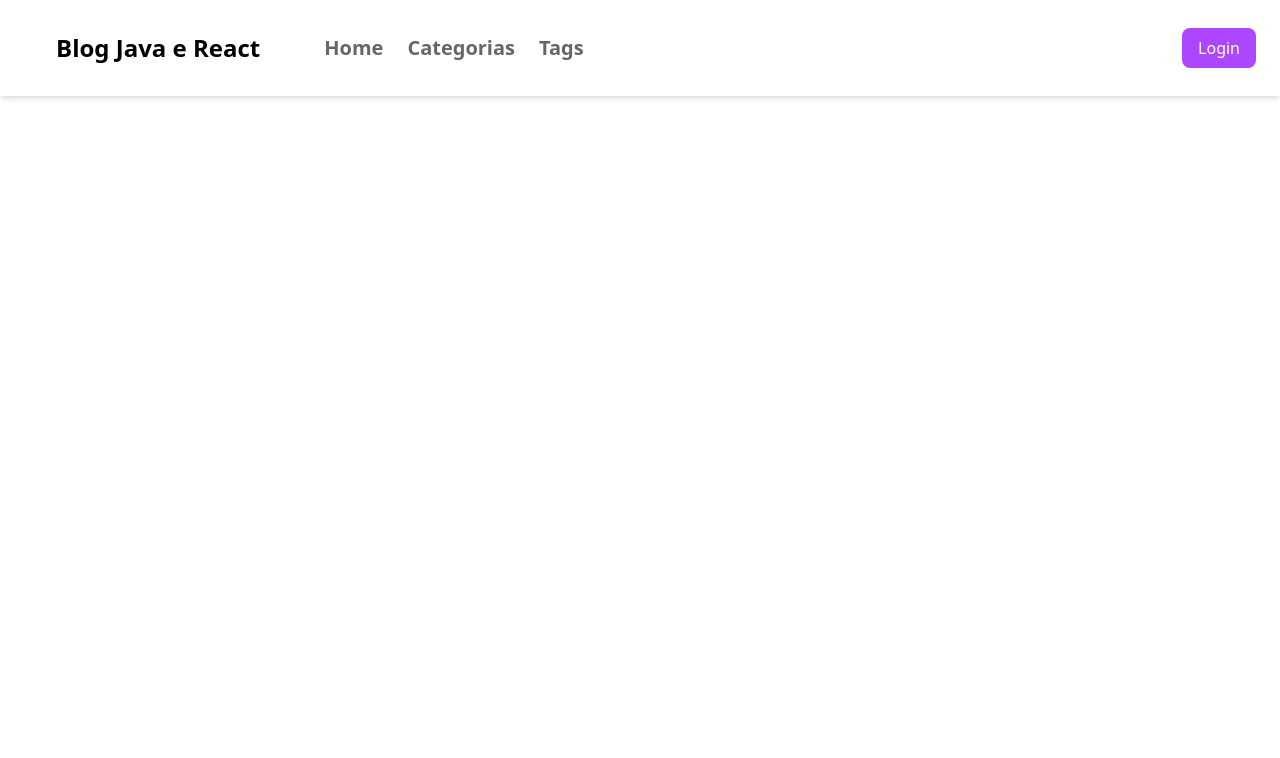
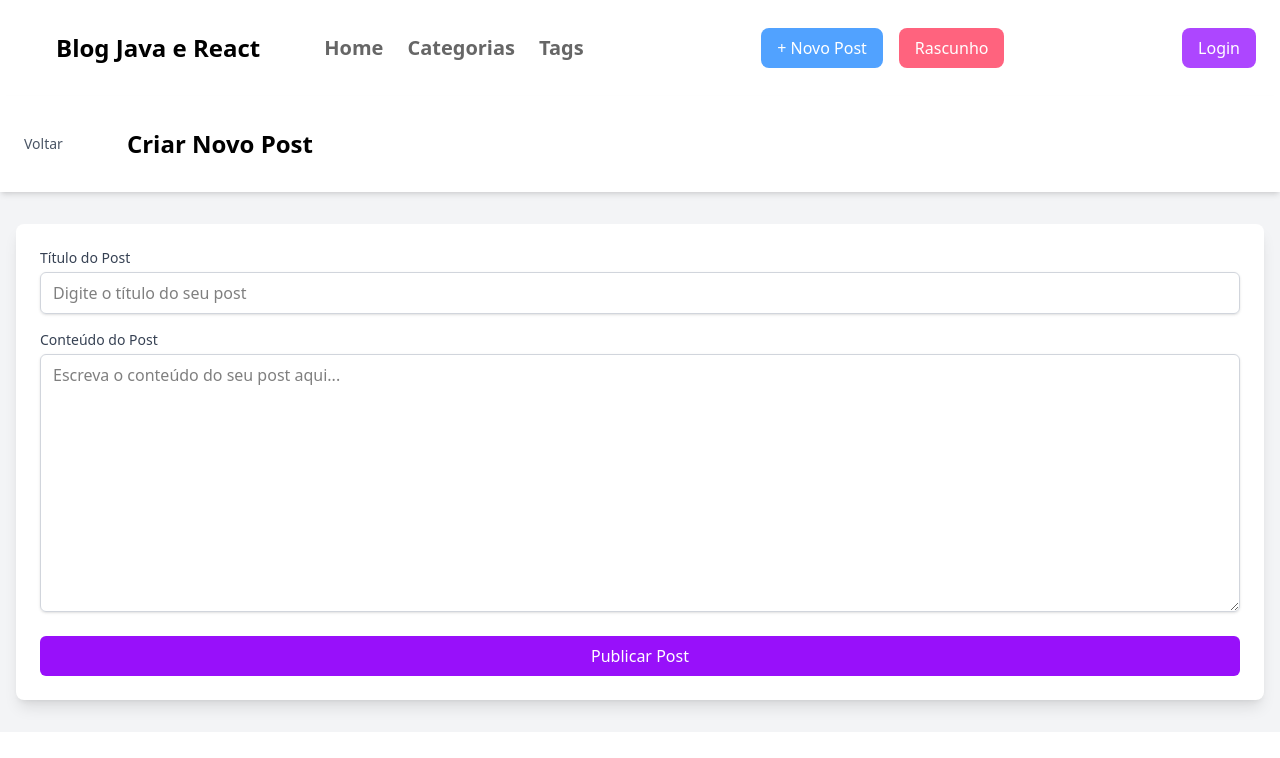
Before and after one commit to PauloAquarius0299/blog-fullstack, a React (Vite) app in the folder blog-ui/: page /posts in a window 1280 px wide. Shown: the top 758 px of the page. Built offline with nearby package versions, Linux system fonts and the light colour scheme.

Commit message:
feat: add posts and draft, and auth page

```diff
--- a/blog-ui/src/App.tsx
+++ b/blog-ui/src/App.tsx
@@ -1,18 +1,26 @@
-import { Routes, Route } from "react-router-dom";
+import { Routes, Route, useLocation } from "react-router-dom";
 import Home from "./pages/Home";
 import Categories from "./pages/Categories";
 import Tags from "./pages/Tags";
 import Header from "./components/Header";
-import './index.css'
+import Login from "./pages/Login";
+import './index.css';
+import NewPost from "./components/NewPost";
+import NewDraft from "./components/NewDraft";
 
 export default function AppRoutes() {
+  const location = useLocation();
+
   return (
     <>
-      <Header />
+      {location.pathname !== "/auth" && <Header />}
       <Routes>
+        <Route path="/auth" element={<Login />} />
         <Route path="/" element={<Home />} />
         <Route path="/categories" element={<Categories />} />
         <Route path="/tags" element={<Tags />} />
+        <Route path='/posts' element={<NewPost />} />
+        <Route path='/draft' element={<NewDraft />} />
       </Routes>
     </>
   );
--- a/blog-ui/src/components/Header.tsx
+++ b/blog-ui/src/components/Header.tsx
@@ -1,6 +1,23 @@
+import { useEffect, useState } from "react";
 import { Link } from "react-router-dom";
 
 const Header = () => {
+  const [username, setUsername] = useState<string | null>(null);
+
+  useEffect(() => {
+    const storedUsername = localStorage.getItem("username");
+    if (storedUsername) {
+      setUsername(storedUsername);
+    }
+  }, []);
+
+  const handleLogout = () => {
+    localStorage.removeItem("token");
+    localStorage.removeItem("username");
+    setUsername(null);
+    window.location.href = "/auth";
+  };
+
   return (
     <header className="sticky top-0 w-full bg-white shadow-md z-50">
       <div className="container mx-auto flex items-center justify-between px-4 md:px-6">
@@ -12,9 +29,30 @@ const Header = () => {
             <Link to="/tags" className="hover:text-purple-500">Tags</Link>
           </nav>
         </div>
-        <button className="bg-purple-500 cursor-pointer hover:bg-purple-600 text-white px-4 py-2 rounded-lg font-medium flex items-center justify-center">
-          Login
-        </button>
+        <div className="flex space-x-4">
+          <button className="bg-blue-400 cursor-pointer hover:bg-blue-600 text-white px-4 py-2 rounded-lg font-medium flex items-center justify-center">
+            <Link to='/posts'>+ Novo Post</Link>
+          </button>
+          <button className="bg-rose-400 cursor-pointer hover:bg-rose-500 text-white px-4 py-2 rounded-lg font-medium flex items-center justify-center">
+            <Link to='/draft'>Rascunho</Link>
+          </button>
+        </div>
+
+        {username ? (
+          <div className="flex items-center space-x-4">
+            <span className="text-gray-700 font-bold">Olá, {username}!</span>
+            <button
+              onClick={handleLogout}
+              className="bg-red-500 cursor-pointer hover:bg-red-600 text-white px-4 py-2 rounded-lg font-medium"
+            >
+              Sair
+            </button>
+          </div>
+        ) : (
+          <button className="bg-purple-500 cursor-pointer hover:bg-purple-600 text-white px-4 py-2 rounded-lg font-medium flex items-center justify-center">
+            <Link to="/auth">Login</Link>
+          </button>
+        )}
       </div>
     </header>
   );
--- /dev/null
+++ b/blog-ui/src/components/NewDraft.tsx
@@ -0,0 +1,16 @@
+
+
+const NewDraft = () => {
+  return (
+    <section className="sticky top-0 w-full bg-white shadow-md z-50">
+      <div className="container mx-auto flex items-center justify-between px-4 md:px-6">
+        <div className="text-sm flex justify-center gap-8 py-8">
+        <h1 className="text-2xl font-bold text-black px-8">Novo Post</h1>
+        </div>
+        <button className="bg-rose-400 cursor-pointer hover:bg-rose-600 text-white px-4 py-2 rounded-lg font-medium flex items-center justify-center">* Rascunho</button>
+      </div>
+    </section>
+  )
+}
+
+export default NewDraft
--- /dev/null
+++ b/blog-ui/src/components/NewPost.tsx
@@ -0,0 +1,78 @@
+import { useState } from "react";
+import { Link } from "react-router-dom";
+
+const NewPost = () => {
+  const [title, setTitle] = useState<string>("");
+  const [content, setContent] = useState<string>("");
+
+  const handleSubmit = (e: React.FormEvent) => {
+    e.preventDefault();
+
+    console.log("Título:", title);
+    console.log("Conteúdo:", content);
+  };
+
+
+  return (
+    <div className="bg-gray-100">
+      {/* Cabeçalho fixo */}
+      <section className="sticky top-0 w-full bg-white shadow-md z-50">
+        <div className="container mx-auto flex items-center justify-between px-4 md:px-6">
+          <div className="text-sm flex justify-center gap-8 py-8">
+            <button
+              className="text-gray-600 hover:text-purple-600 flex items-center gap-2"
+            >
+              <Link to='/'>
+              Voltar
+              </Link>
+            </button>
+            <h1 className="text-2xl font-bold text-black px-8">Criar Novo Post</h1>
+          </div>
+        </div>
+      </section>
+      <div className="container mx-auto px-4 py-8">
+        <form onSubmit={handleSubmit} className="bg-white p-6 rounded-lg shadow-lg">
+
+          <div className="mb-4">
+            <label htmlFor="title" className="block text-sm font-medium text-gray-700">
+              Título do Post
+            </label>
+            <input
+              type="text"
+              id="title"
+              name="title"
+              placeholder="Digite o título do seu post"
+              value={title}
+              onChange={(e) => setTitle(e.target.value)}
+              className="mt-1 block w-full px-3 py-2 border border-gray-300 rounded-md shadow-sm focus:outline-none focus:ring-2 focus:ring-purple-500 focus:border-purple-500"
+              required
+            />
+          </div>
+          <div className="mb-6">
+            <label htmlFor="content" className="block text-sm font-medium text-gray-700">
+              Conteúdo do Post
+            </label>
+            <textarea
+              id="content"
+              name="content"
+              placeholder="Escreva o conteúdo do seu post aqui..."
+              rows={10}
+              value={content}
+              onChange={(e) => setContent(e.target.value)}
+              className="mt-1 block w-full px-3 py-2 border border-gray-300 rounded-md shadow-sm focus:outline-none focus:ring-2 focus:ring-purple-500 focus:border-purple-500"
+              required
+            />
+          </div>
+          <button
+            type="submit"
+            className="w-full bg-purple-600 text-white py-2 px-4 rounded-md hover:bg-purple-700 focus:outline-none focus:ring-2 focus:ring-purple-500 focus:ring-offset-2 cursor-pointer"
+          >
+            Publicar Post
+          </button>
+        </form>
+      </div>
+    </div>
+  );
+};
+
+export default NewPost;
--- /dev/null
+++ b/blog-ui/src/pages/Login.tsx
@@ -0,0 +1,109 @@
+import { useState } from "react";
+import axios from "axios";
+
+const LoginPage = () => {
+  const [email, setEmail] = useState("");
+  const [password, setPassword] = useState("");
+  const [error, setError] = useState("");
+
+  const handleSubmit = async (e: React.FormEvent) => {
+    e.preventDefault();
+
+    try {
+      const loginData = { email, password };
+
+      const response = await axios.post(
+        "http://localhost:8081/api/v1/auth",
+        loginData,
+        {
+          headers: { "Content-Type": "application/json" },
+        }
+      );
+
+      console.log("Resposta do backend:", response.data);
+
+      const { token } = response.data;
+
+      // Verificar se o campo 'user' existe
+      if (response.data.user && response.data.user.name) {
+        localStorage.setItem("username", response.data.user.name);
+      } else {
+        console.error("Usuário não encontrado ou nome não disponível");
+      }
+
+      localStorage.setItem("token", token);
+
+      window.location.href = "/";
+
+    } catch (err) {
+      setError("Email ou senha incorretos. Tente novamente.");
+      console.error("Erro ao fazer login:", err);
+    }
+  };
+
+  return (
+    <div className="bg-gray-100 flex items-center justify-center min-h-screen">
+      <div className="bg-white p-8 rounded-lg shadow-lg w-full max-w-md">
+        <h2 className="text-2xl font-bold mb-6 text-center text-gray-800">
+          Login
+        </h2>
+        {error && (
+          <div className="mb-4 p-2 bg-red-100 text-red-700 border border-red-200 rounded-md">
+            {error}
+          </div>
+        )}
+        <form onSubmit={handleSubmit}>
+          {/* Campo de Email */}
+          <div className="mb-4">
+            <label
+              htmlFor="email"
+              className="block text-sm font-medium text-gray-700"
+            >
+              Email
+            </label>
+            <input
+              type="email"
+              id="email"
+              name="email"
+              placeholder="Digite seu email"
+              value={email}
+              onChange={(e) => setEmail(e.target.value)}
+              className="mt-1 block w-full px-3 py-2 border border-gray-300 rounded-md shadow-sm focus:outline-none focus:ring-2 focus:ring-purple-500 focus:border-purple-500"
+              required
+            />
+          </div>
+
+          {/* Campo de Senha */}
+          <div className="mb-6">
+            <label
+              htmlFor="password"
+              className="block text-sm font-medium text-gray-700"
+            >
+              Senha
+            </label>
+            <input
+              type="password"
+              id="password"
+              name="password"
+              placeholder="Digite sua senha"
+              value={password}
+              onChange={(e) => setPassword(e.target.value)}
+              className="mt-1 block w-full px-3 py-2 border border-gray-300 rounded-md shadow-sm focus:outline-none focus:ring-2 focus:ring-purple-500 focus:border-purple-500"
+              required
+            />
+          </div>
+
+          {/* Botão de Login */}
+          <button
+            type="submit"
+            className="w-full bg-purple-600 text-white py-2 px-4 rounded-md hover:bg-purple-700 focus:outline-none focus:ring-2 focus:ring-purple-500 focus:ring-offset-2"
+          >
+            Entrar
+          </button>
+        </form>
+      </div>
+    </div>
+  );
+};
+
+export default LoginPage;
```
